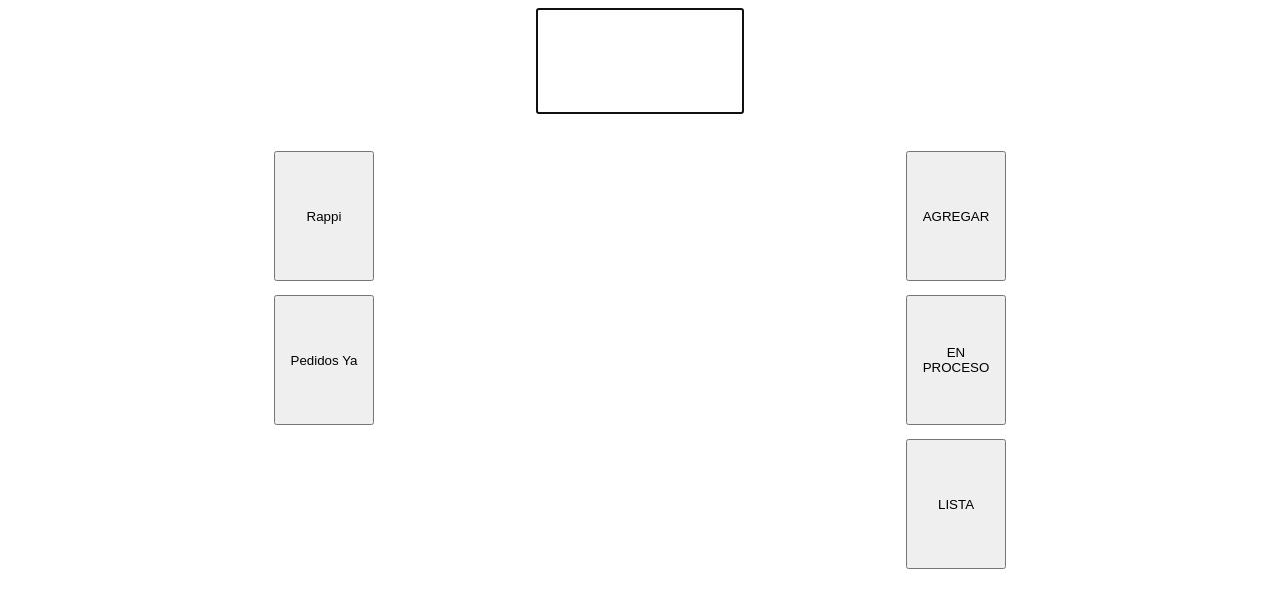
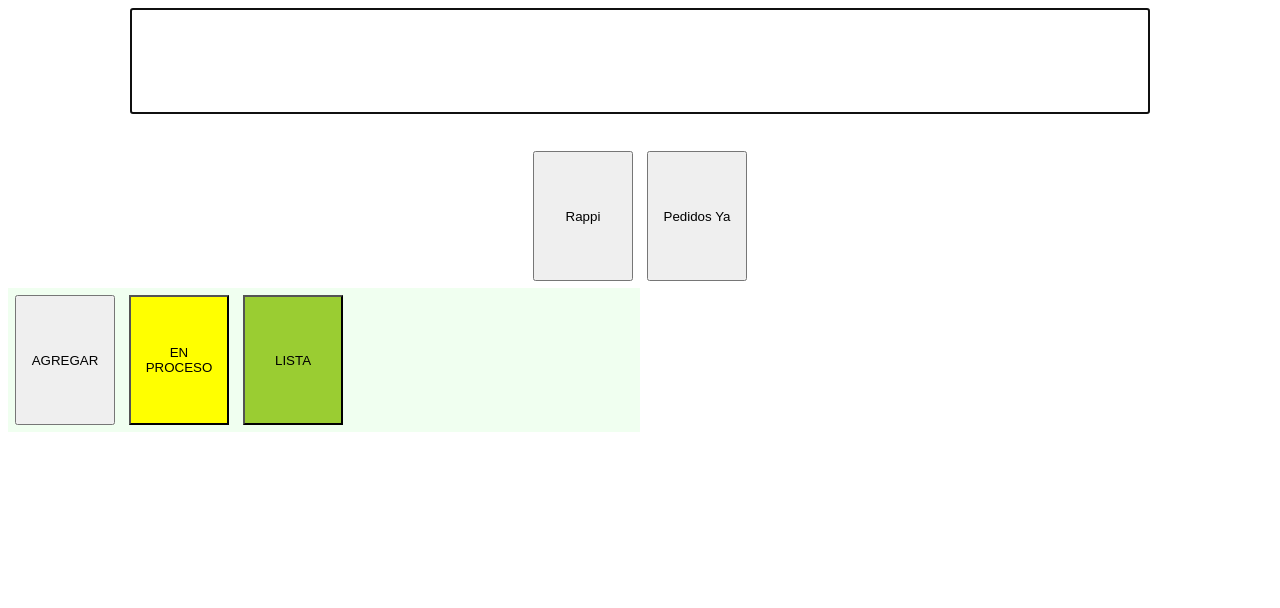
Before and after one commit to gonzaloairasca/estado-pedidos, a React (Create React App) app: page /formulario in a window 1280 px wide. Shown: the top 608 px of the page. Built offline with nearby package versions, Linux system fonts and the light colour scheme.

Commit message:
commit con un poco mejor UI

```diff
--- a/src/App.css
+++ b/src/App.css
@@ -6,7 +6,7 @@
   justify-content: center;
 }
 .input {
-  width: 200px;
+  width: 80%;
   height: 100px;
 }
 /* BOTONES */
@@ -14,13 +14,15 @@
 .botones {
   display: flex;
   margin-top: 30px;
+  flex-direction: column;
 }
 
 .botones-apps {
-  width: 50%;
+  width: 100%;
   display: flex;
-  flex-direction: column;
+  flex-direction: row;
   align-items: center;
+  justify-content: center;
 }
 
 .btn-rappi {
@@ -44,22 +46,26 @@
   width: 100px;
   height: 130px;
   margin: 7px;
+  background: yellow;
 }
 .btn-lista {
   width: 100px;
   height: 130px;
   margin: 7px;
+  background: yellowgreen;
 }
 .boton-agregar {
   width: 50%;
   display: flex;
-  flex-direction: column;
+  flex-direction: row;
   align-items: center;
+  background: honeydew;
 }
 
 /*VISTA */
 .agregadas {
   font-size: 20px;
+  background: honeydew;
 }
 .en-proceso {
   background: yellow;
--- a/src/App.js
+++ b/src/App.js
@@ -1,6 +1,6 @@
 import "./App.css";
 import React from "react";
-import { BrowserRouter as Router, Switch, Route, Link } from "react-router-dom";
+import { BrowserRouter as Router, Switch, Route } from "react-router-dom";
 import Formulario from "./components/Formulario";
 import VistaEstado from "./components/VistaEstado";
 function App() {
--- a/src/components/VistaEstado.js
+++ b/src/components/VistaEstado.js
@@ -2,8 +2,6 @@
 import {
   collection,
   query,
-  where,
-  getDocs,
   onSnapshot,
   orderBy,
   limit,
```
Also changed, not shown: src/components/Formulario.js (+1 -7 lines).
